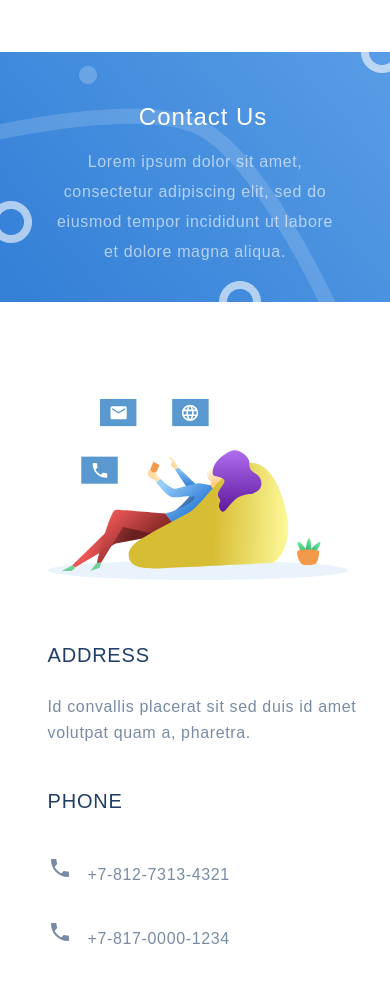
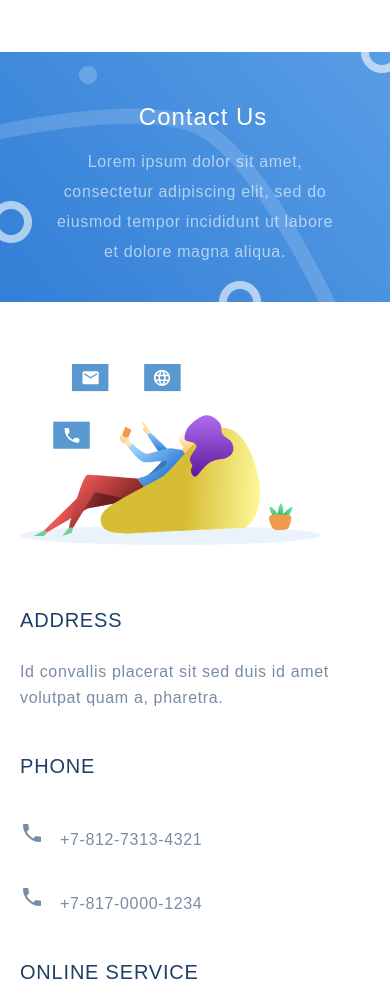
Before and after one commit to rieznikk/Landing-Page-for-GB, a plain HTML site: page contacts.html in a window 390 px wide. Shown: the part 69-1058 px from the top of the page. Drawn offline with Linux system fonts and the light colour scheme.

Commit message:
Update style.css

```diff
--- a/css/style.css
+++ b/css/style.css
@@ -672,7 +672,7 @@ hr {
 
     .ourAdress {
         max-width: 375px;
-        padding: 40px;
+        padding: 5px;
         box-sizing: border-box;
         margin-top: 0;
     }
```
